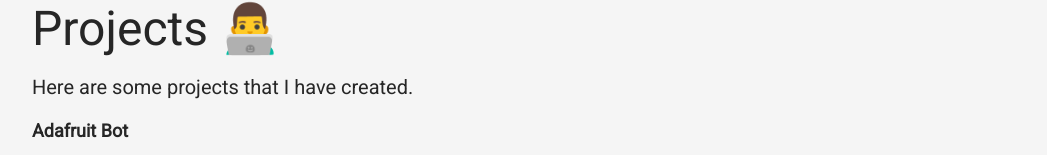
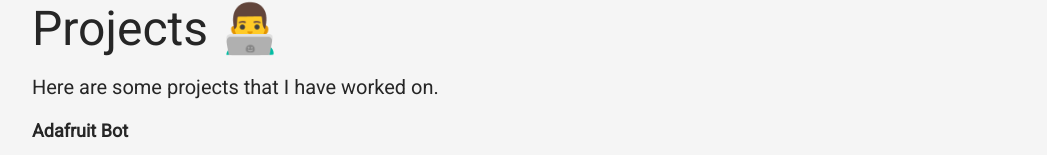
Before and after one commit to kpabellan/personal-website, a Next.js app: page / in a window 1280 px wide. Shown: the part 315-470 px from the top of the page, without its empty margins (116-1163 px from the left). Built offline with nearby package versions, Linux system fonts and the light colour scheme; no server answers.

Commit message:
Update projects text

```diff
--- a/components/Projects.js
+++ b/components/Projects.js
@@ -69,7 +69,7 @@ export const Projects = () => {
           Projects 👨‍💻
         </h1>
         <p className='text-left text-xl'>
-          Here are some projects that I have created.
+          Here are some projects that I have worked on.
         </p>
       </div>
 
```
